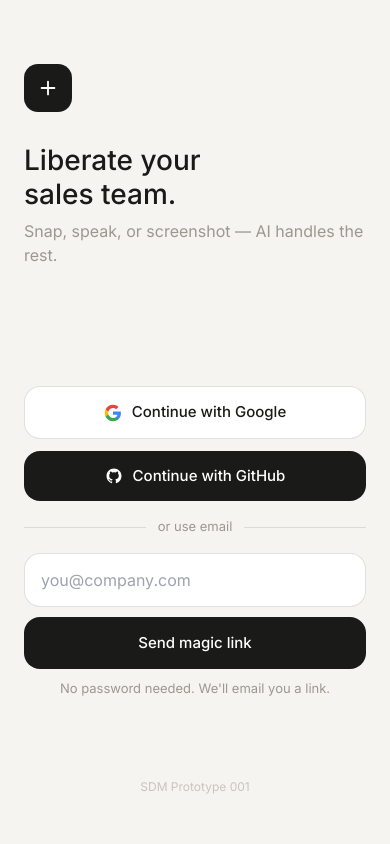
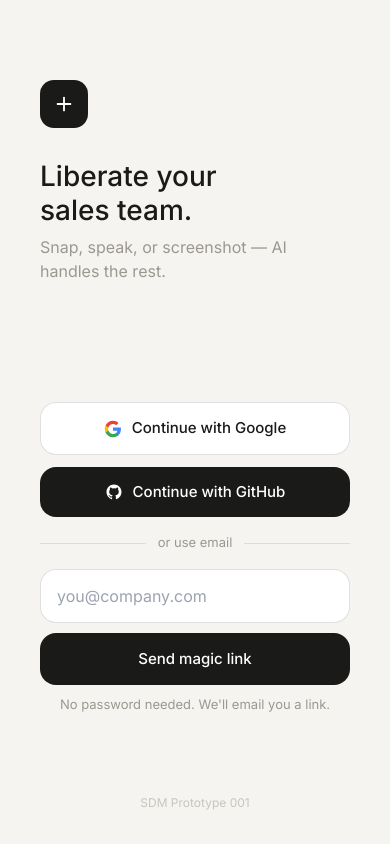
Before and after one commit to thirteensun/Rollable, a Next.js app: page /login in a window 390 px wide. Built offline with nearby package versions, Linux system fonts and the light colour scheme.

Commit message:
fix: remove mobile paddingBottom from all Client components

```diff
--- a/src/app/HomeClient.tsx
+++ b/src/app/HomeClient.tsx
@@ -93,7 +93,7 @@ export default function HomeClient({ name, initials, tasks, events, orgName, use
 
 
   return (
-    <main style={{ background: '#f5f4f0', paddingBottom: '90px' }}>
+    <main style={{ background: '#f5f4f0', paddingBottom: 0 }}>
 
       {/* Header */}
       <div style={{ padding: '56px 24px 16px', display: 'flex', justifyContent: 'space-between', alignItems: 'flex-end' }}>
--- a/src/app/layout.tsx
+++ b/src/app/layout.tsx
@@ -65,7 +65,7 @@ export default function RootLayout({
                 // Desktop: no bottom nav, so no padding needed
               }}
             >
-              <div className="pb-[90px] md:pb-0">
+              <div className="px-4 py-4 pb-[90px] md:px-10 md:py-8 md:pb-8 md:max-w-[1240px]">
                 {children}
               </div>
             </main>
--- a/src/app/planning/PlanningClient.tsx
+++ b/src/app/planning/PlanningClient.tsx
@@ -93,7 +93,7 @@ export default function PlanningClient({ overdue, today, thisWeek, noDueDate }:
   const total = overdueList.length + todayList.length + weekList.length + noDueDateList.length
 
   return (
-    <main style={{ background: '#f5f4f0', paddingBottom: '90px' }}>
+    <main style={{ background: '#f5f4f0', paddingBottom: 0 }}>
       <div style={{ padding: '56px 24px 20px' }}>
         <p style={{ margin: 0, fontSize: '13px', color: '#9b9890' }}>
           {new Date().toLocaleDateString('en-GB', { weekday: 'long', day: 'numeric', month: 'short' })}
--- a/src/app/settings/SettingsClient.tsx
+++ b/src/app/settings/SettingsClient.tsx
@@ -90,7 +90,7 @@ export default function SettingsClient({ name, email, initials, role, orgName, o
   }
 
   return (
-    <main style={{ background: '#f5f4f0', paddingBottom: '90px' }}>
+    <main style={{ background: '#f5f4f0', paddingBottom: 0 }}>
 
       {/* Header */}
       <div style={{ padding: '56px 24px 24px', display: 'flex', alignItems: 'center', gap: '12px' }}>
```
